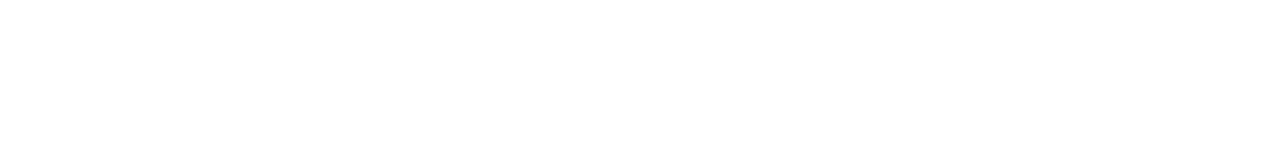
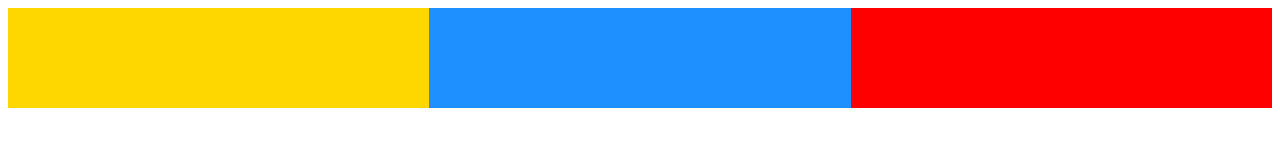
Before and after one commit to luhasxd/Moshify, a plain HTML site: page index.html in a window 1280 px wide. Drawn offline with Linux system fonts and the light colour scheme.

Commit message:
Define grid.

```diff
--- a/css/styles.css
+++ b/css/styles.css
@@ -426,3 +426,21 @@ a {
     font-size: 1.6rem;
   }
 }
+
+/* Grids */
+
+.grid {
+  display: grid;
+}
+
+@media screen and (min-width: 768px) {
+  .grid--1x2 {
+    grid-template-columns: repeat(2, 1fr);
+  }
+}
+
+@media screen and (min-width: 1024px) {
+  .grid--1x3 {
+    grid-template-columns: repeat(3, 1fr);
+  }
+}
--- a/index.html
+++ b/index.html
@@ -13,5 +13,11 @@
     />
     <link rel="stylesheet" href="/css/styles.css" />
   </head>
-  <body></body>
+  <body>
+    <div class="grid grid--1x3">
+      <div style="height: 100px; background: gold"></div>
+      <div style="height: 100px; background: dodgerblue"></div>
+      <div style="height: 100px; background: red"></div>
+    </div>
+  </body>
 </html>
```
Also changed, not shown: components/grid.html (added, +5 -0 lines).
